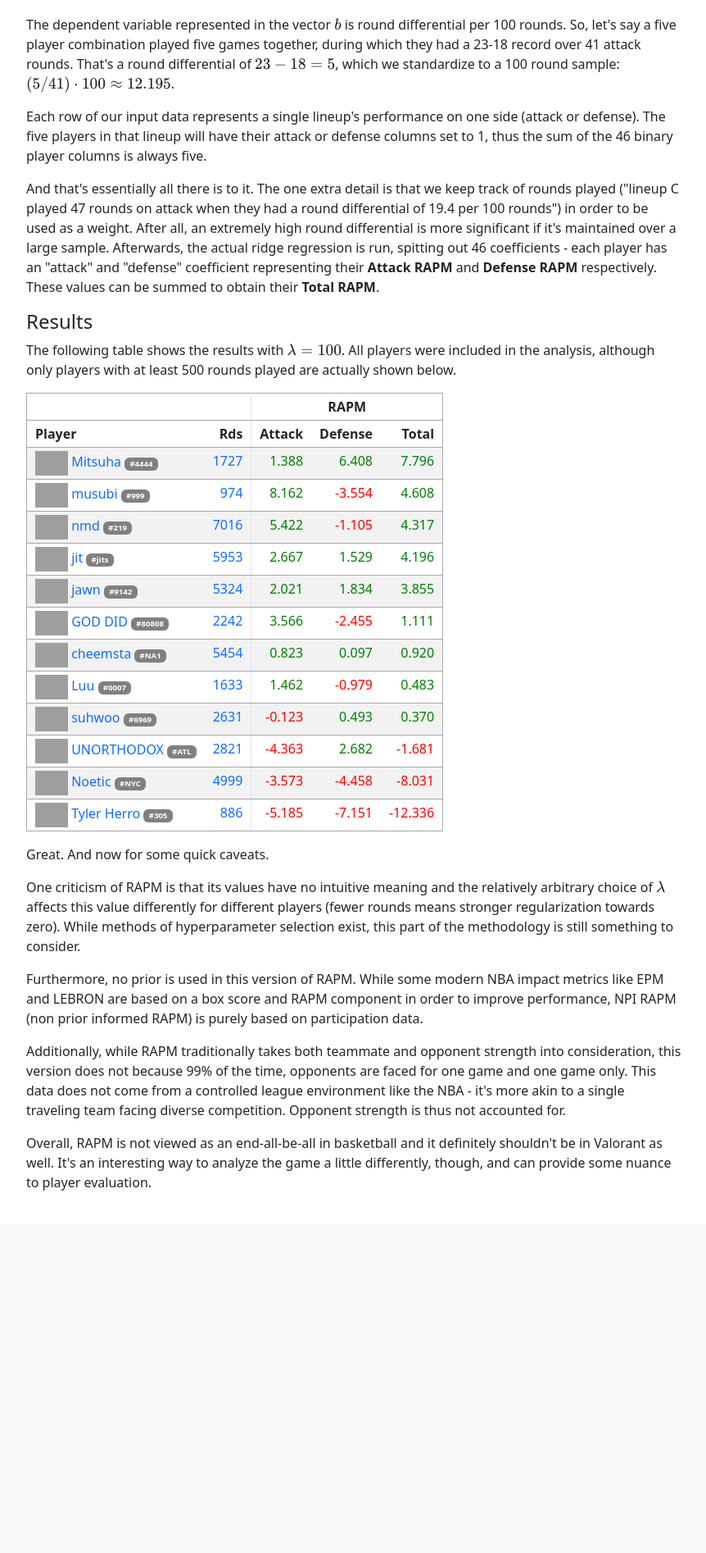
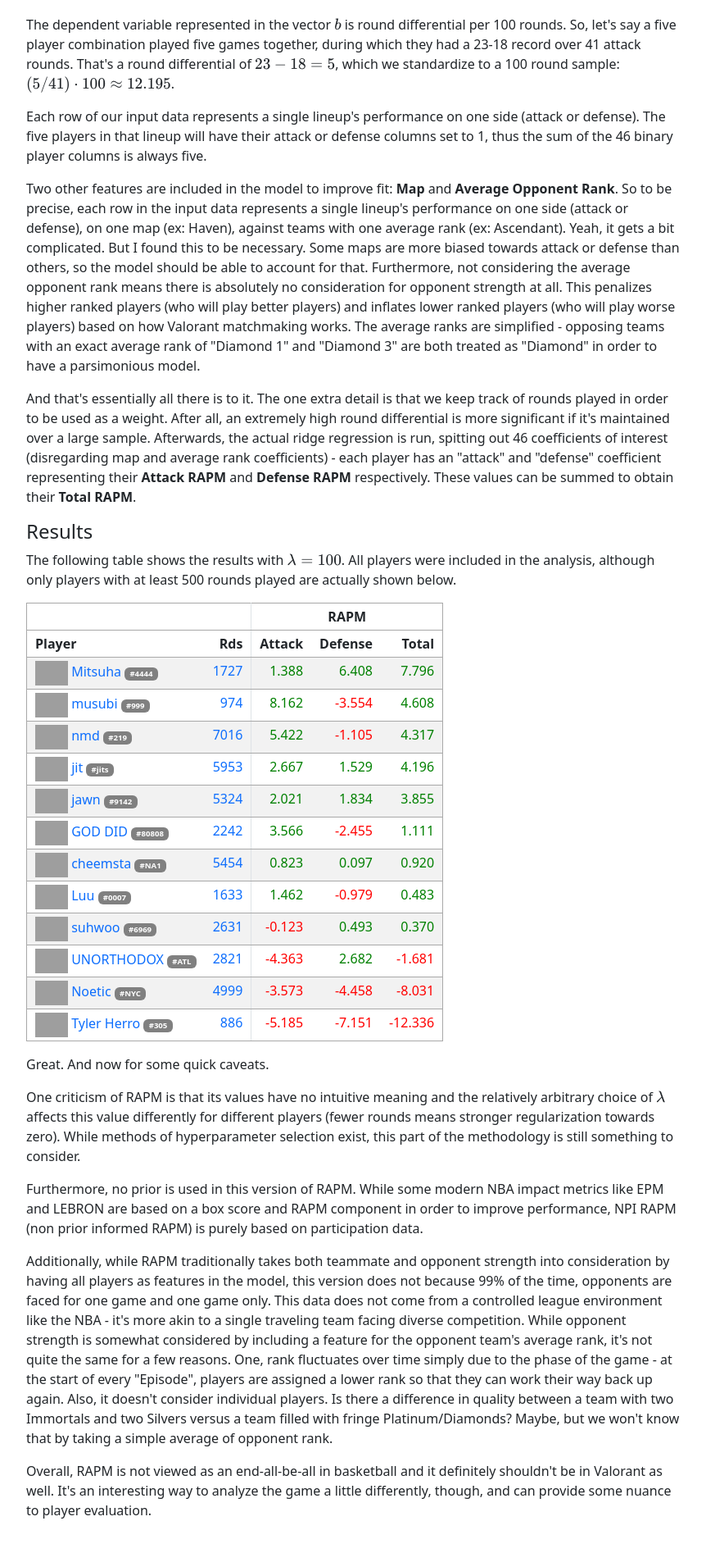
Before and after one commit to ahmed-cheema/valorant-reference, a Django app: page /analysis/impact/ in a window 1280 px wide. Shown: the part 1637-3531 px from the top of the page at 82% size, without its empty margins (62-924 px from the left). Before the commit the page ends 3089 px from the top, so only its background shows below. Run offline with Django 3.2, Linux system fonts and the light colour scheme; data comes from the database, SQL or seed files in the repository; some libraries are stand-ins or nearby versions; grey boxes are pictures that could not be loaded.

Commit message:
edited rapm write up with map/avg rank

```diff
--- a/match/templates/match/analysis/impact.html
+++ b/match/templates/match/analysis/impact.html
@@ -197,9 +197,19 @@ Analysis · Impact
     </p>
 
     <p style="width: 800px">
+        Two other features are included in the model to improve fit: <strong>Map</strong> and <strong>Average Opponent Rank</strong>.
+        So to be precise, each row in the input data represents a single lineup's performance on one side (attack or defense), on one map (ex: Haven), against teams with one average rank (ex: Ascendant).
+        Yeah, it gets a bit complicated. But I found this to be necessary.
+        Some maps are more biased towards attack or defense than others, so the model should be able to account for that.
+        Furthermore, not considering the average opponent rank means there is absolutely no consideration for opponent strength at all.
+        This penalizes higher ranked players (who will play better players) and inflates lower ranked players (who will play worse players) based on how Valorant matchmaking works.
+        The average ranks are simplified - opposing teams with an exact average rank of "Diamond 1" and "Diamond 3" are both treated as "Diamond" in order to have a parsimonious model.
+    </p>
+
+    <p style="width: 800px">
         And that's essentially all there is to it.
-        The one extra detail is that we keep track of rounds played ("lineup C played 47 rounds on attack when they had a round differential of 19.4 per 100 rounds") in order to be used as a weight. After all, an extremely high round differential is more significant if it's maintained over a large sample.
-        Afterwards, the actual ridge regression is run, spitting out {{ col_count }} coefficients - each player has an "attack" and "defense" coefficient representing their <strong>Attack RAPM</strong> and <strong>Defense RAPM</strong> respectively.
+        The one extra detail is that we keep track of rounds played in order to be used as a weight. After all, an extremely high round differential is more significant if it's maintained over a large sample.
+        Afterwards, the actual ridge regression is run, spitting out {{ col_count }} coefficients of interest (disregarding map and average rank coefficients) - each player has an "attack" and "defense" coefficient representing their <strong>Attack RAPM</strong> and <strong>Defense RAPM</strong> respectively.
         These values can be summed to obtain their <strong>Total RAPM</strong>.
     </p>
 
@@ -253,8 +263,13 @@ Analysis · Impact
     </p>
 
     <p style="width: 800px">
-        Additionally, while RAPM traditionally takes both teammate and opponent strength into consideration, this version does not because 99% of the time, opponents are faced for one game and one game only.
-        This data does not come from a controlled league environment like the NBA - it's more akin to a single traveling team facing diverse competition. Opponent strength is thus not accounted for.
+        Additionally, while RAPM traditionally takes both teammate and opponent strength into consideration by having all players as features in the model, this version does not because 99% of the time, opponents are faced for one game and one game only.
+        This data does not come from a controlled league environment like the NBA - it's more akin to a single traveling team facing diverse competition.
+        While opponent strength is somewhat considered by including a feature for the opponent team's average rank, it's not quite the same for a few reasons.
+        One, rank fluctuates over time simply due to the phase of the game - at the start of every "Episode", players are assigned a lower rank so that they can work their way back up again.
+        Also, it doesn't consider individual players.
+        Is there a difference in quality between a team with two Immortals and two Silvers versus a team filled with fringe Platinum/Diamonds?
+        Maybe, but we won't know that by taking a simple average of opponent rank.
     </p>
 
     <p style="width: 800px">
```
